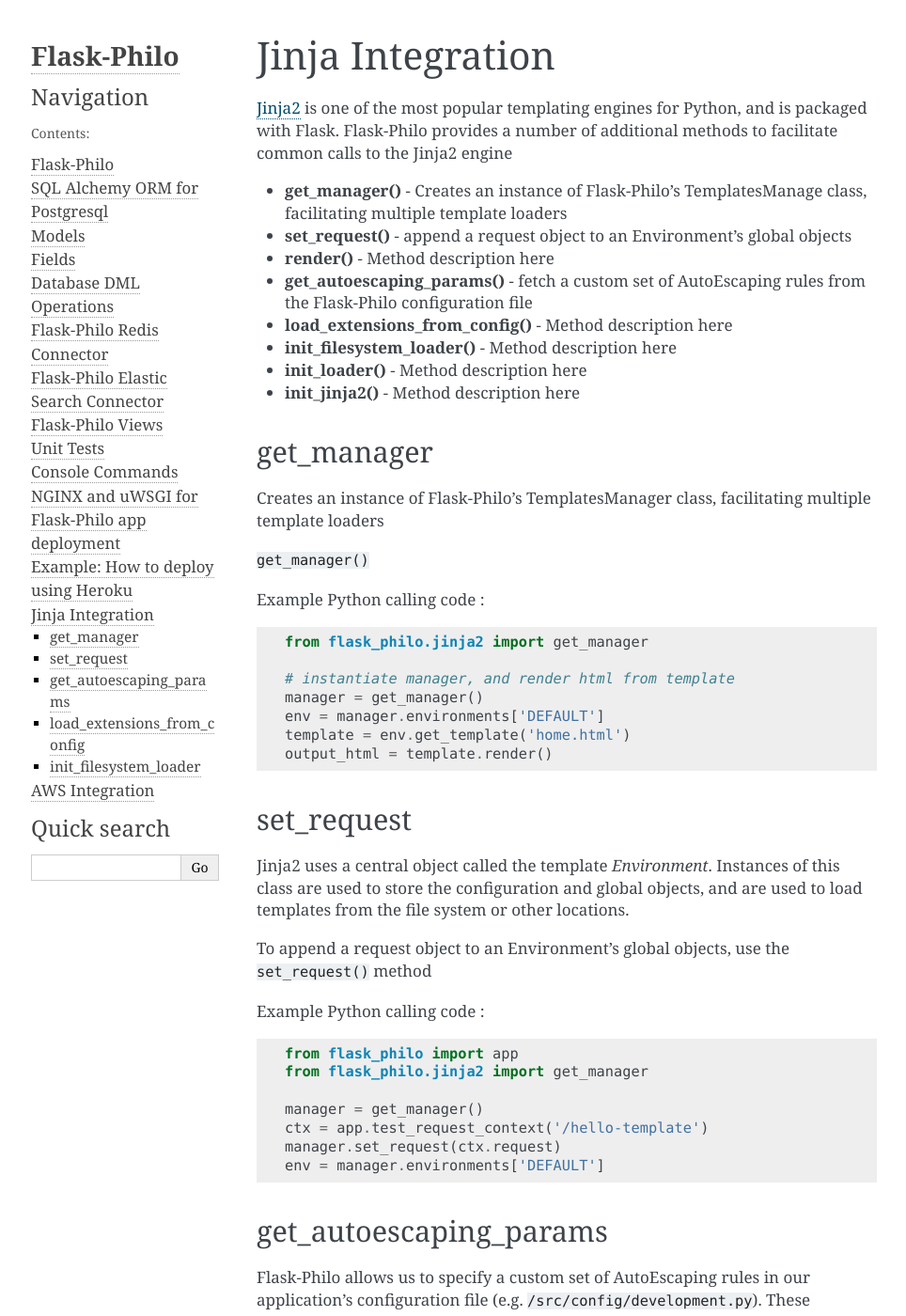
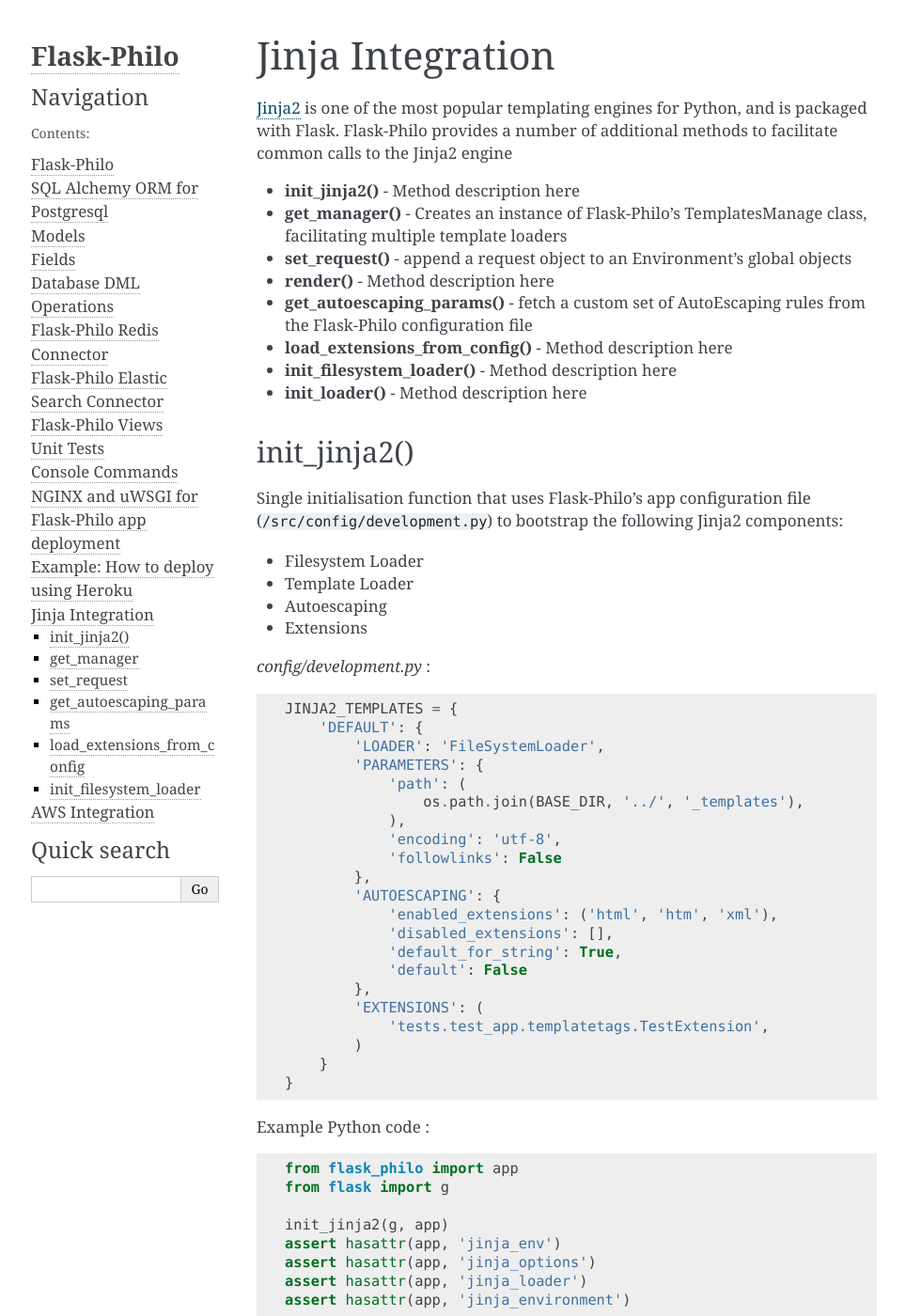
Before and after one commit to fenderdigital/flask-philo, a Sphinx documentation site: the page built from documentation/source/etc/jinja.rst, in a window 1280 px wide and 1400 px high. Shown: the whole window at 94% size, without its empty margins (147-1111 px from the left). Built offline with Sphinx 7.4.7, drawn with Linux system fonts in a browser that asks for light colours; pages that are not in the unit, such as notebooks, are missing from menus.

Commit message:
jinja docs

```diff
--- a/documentation/source/etc/jinja.rst
+++ b/documentation/source/etc/jinja.rst
@@ -3,6 +3,7 @@
 
 `Jinja2 <http://jinja.pocoo.org/>`_ is one of the most popular templating engines for Python, and is packaged with Flask. Flask-Philo provides a number of additional methods to facilitate common calls to the Jinja2 engine
 
+* **init_jinja2()** - Method description here
 * **get_manager()** - Creates an instance of Flask-Philo's TemplatesManage class, facilitating multiple template loaders
 * **set_request()** - append a request object to an Environment's global objects
 * **render()** - Method description here
@@ -10,7 +11,55 @@
 * **load_extensions_from_config()** - Method description here
 * **init_filesystem_loader()** - Method description here
 * **init_loader()** - Method description here
-* **init_jinja2()** - Method description here
+
+init_jinja2()
+#############
+
+Single initialisation function that uses Flask-Philo's app configuration file (``/src/config/development.py``) to bootstrap the following Jinja2 components:
+
+* Filesystem Loader
+* Template Loader
+* Autoescaping
+* Extensions
+
+*config/development.py* :
+
+::
+
+    JINJA2_TEMPLATES = {
+        'DEFAULT': {
+            'LOADER': 'FileSystemLoader',
+            'PARAMETERS': {
+                'path': (
+                    os.path.join(BASE_DIR, '../', '_templates'),
+                ),
+                'encoding': 'utf-8',
+                'followlinks': False
+            },
+            'AUTOESCAPING': {
+                'enabled_extensions': ('html', 'htm', 'xml'),
+                'disabled_extensions': [],
+                'default_for_string': True,
+                'default': False
+            },
+            'EXTENSIONS': (
+                'tests.test_app.templatetags.TestExtension',
+            )
+        }
+    }
+
+Example Python code :
+
+::
+
+    from flask_philo import app
+    from flask import g
+
+    init_jinja2(g, app)
+    assert hasattr(app, 'jinja_env')
+    assert hasattr(app, 'jinja_options')
+    assert hasattr(app, 'jinja_loader')
+    assert hasattr(app, 'jinja_environment')
 
 
 get_manager
```
